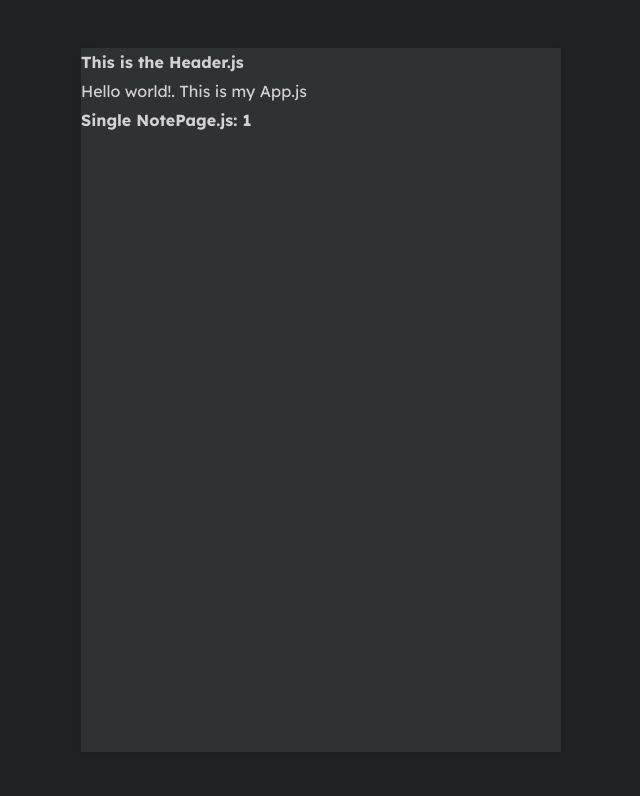
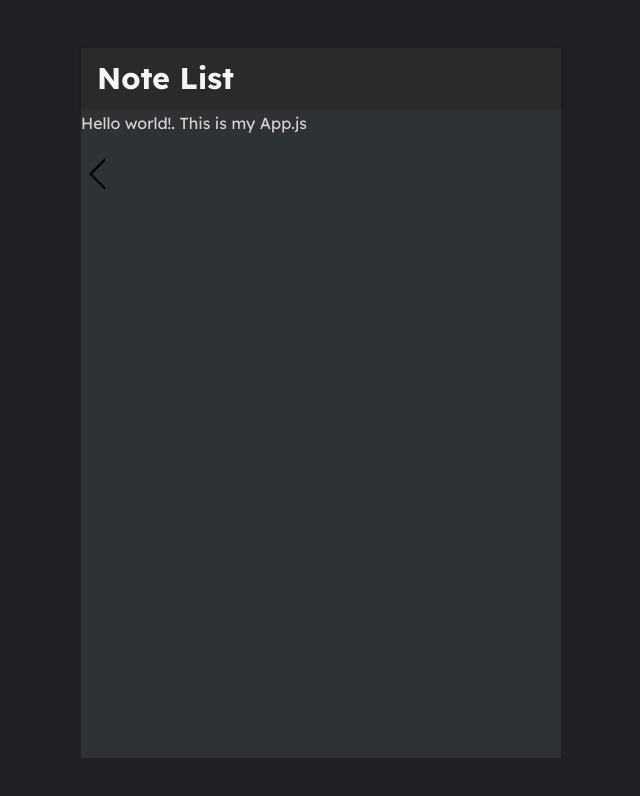
Before and after one commit to JohanFire/Notes_App--django-react, a React (Create React App) app in the folder frontend/: page /note/1 in a window 1280 px wide. Shown: the top 796 px of the page, without its empty margins (319-959 px from the left). Built offline with nearby package versions, Linux system fonts and the light colour scheme; no server answers.

Commit message:
svg and links and more styles

```diff
--- a/frontend/src/components/Header.js
+++ b/frontend/src/components/Header.js
@@ -3,8 +3,8 @@
 
 const Header = () => {
     return (
-        <div>
-            <h1>This is the Header.js</h1>
+        <div className='app-header'>
+            <h1>Note List</h1>
         </div>
     )
 }
--- a/frontend/src/pages/NotePage.js
+++ b/frontend/src/pages/NotePage.js
@@ -1,5 +1,7 @@
 import React, { useState, useEffect } from 'react'
-import { useParams } from 'react-router-dom'
+import { useParams, Link } from 'react-router-dom'
+
+import { ReactComponent as ArrowLeft } from '../assets/arrow-left.svg'
 
 const NotePage = () => {
     const { id: noteId } = useParams() // react-router-dom v6 syntax another way of writing it
@@ -17,10 +19,15 @@
     };
 
     return (
-        <div>
-            <h1>Single NotePage.js: {noteId}</h1>
-            <p>{note?.body}</p> {/*if note is not null, then show the body*/}
-        </div>
+        <div className='note'>
+            <div className='note-header'></div>
+            <h3>
+                <Link to="/">
+                    <ArrowLeft />
+                </Link>
+            </h3>
+            <textarea defaultValue={note?.body}></textarea> {/*if note is not null, then show the body*/}
+        </div >
     )
 }
 
```
Also changed, not shown: frontend/src/assets/add.svg (added), frontend/src/assets/arrow-left.svg (added).
